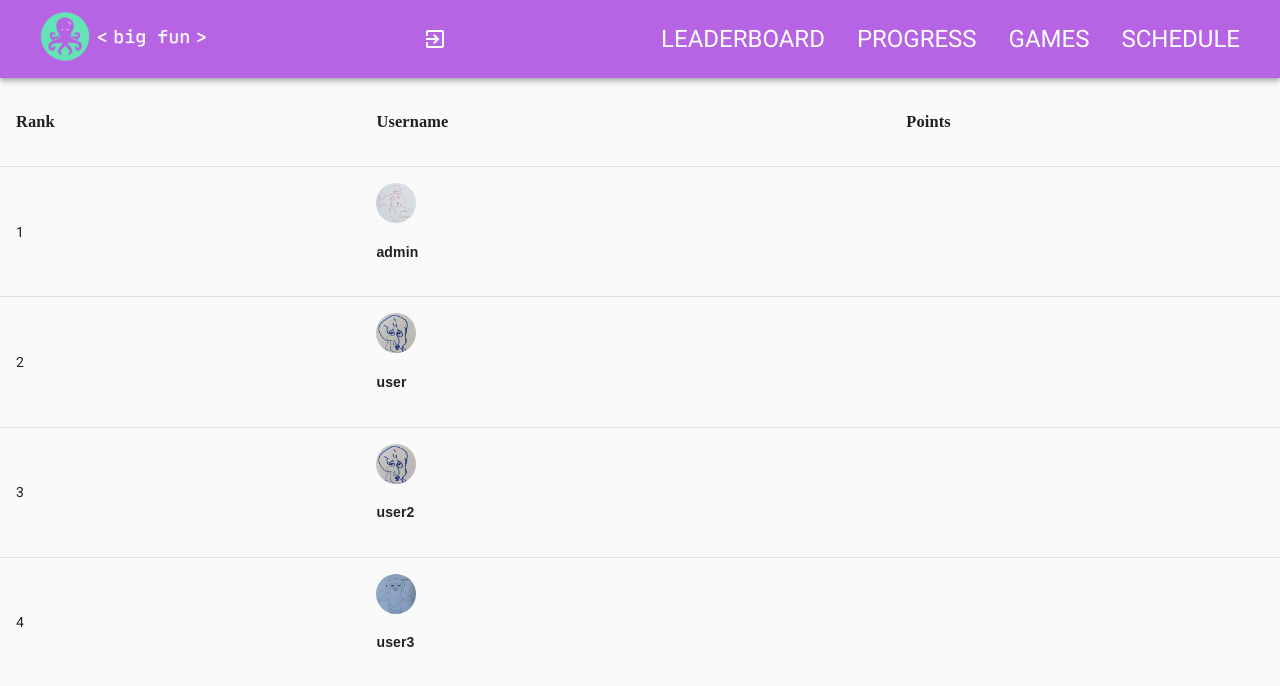
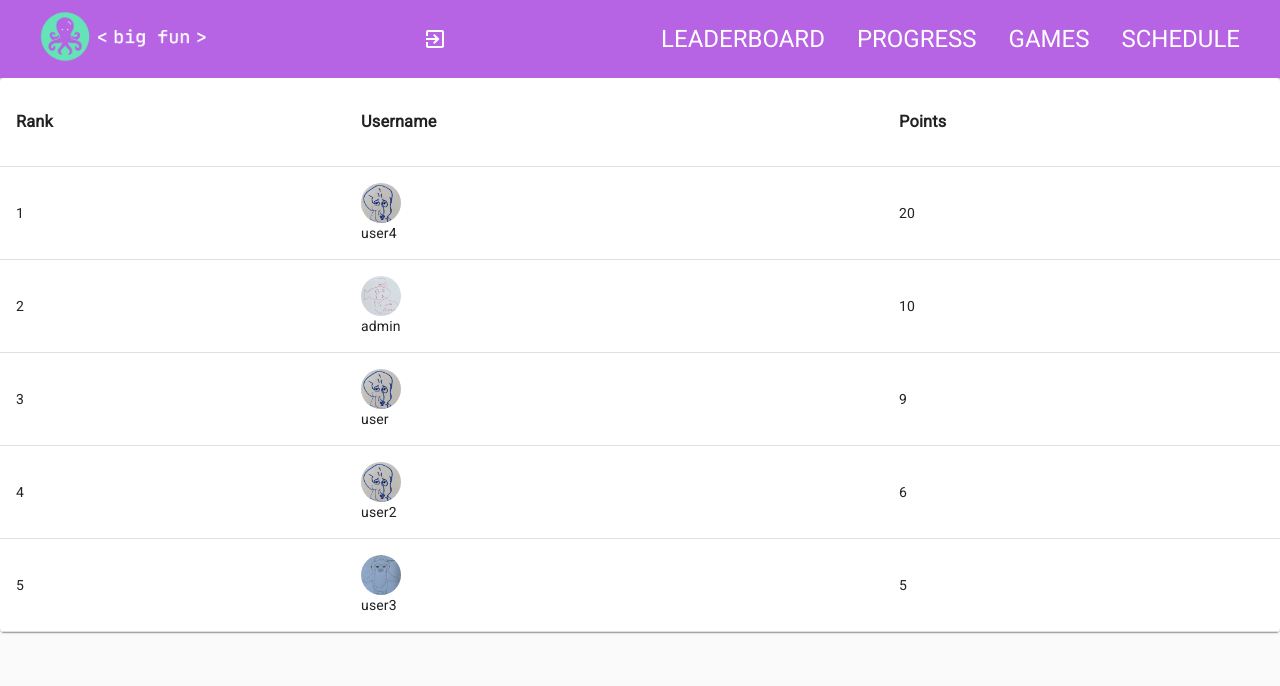
Before and after one commit to callanmurphy/Big-Fun-React-Site, a React (Create React App) app: page /leaderboard in a window 1280 px wide. Shown: the top 686 px of the page. Built offline with nearby package versions, Linux system fonts and the light colour scheme.

Commit message:
added paper to schedule and leaderboard and points to leaderboard.

```diff
--- a/src/backend/userAPI.js
+++ b/src/backend/userAPI.js
@@ -1,9 +1,9 @@
 const users = [
-  {id: 0, name: 'admin', password: 'admin', online: false, profilePic: 0, rivals: [1,2,3,4], status: 'Offline', rivalGames: [{rid: 1, date: "2021-05-24T15:30"}, {rid: 2, date: "2021-05-24T16:30"}]},
-  {id: 1, name: 'user', password: 'user', online: true, profilePic: 2, rivals: [0,2,4], status: 'Idle', rivalGames: [{rid: 0, date: "2021-05-24T15:30"}]},
-  {id: 2, name: 'user2', password: 'user2', online: true, profilePic: 2, rivals: [0,1,4], status: 'Playing Follow the Dot', rivalGames: [{rid: 0, date: "2021-05-24T16:30"}]},
-  {id: 3, name: 'user3', password: 'user3', online: true, profilePic: 1, rivals: [0,4], status: 'Playing Pong', rivalGames: []},
-  {id: 4, name: 'user4', password: 'user4', online: false, profilePic: 2, rivals: [0,1,2,3], status: 'Offline', rivalGames: []},
+  {id: 0, name: 'admin', password: 'admin', online: false, profilePic: 0, rivals: [1,2,3,4], status: 'Offline', rivalGames: [{rid: 1, date: "2021-05-24T15:30"}, {rid: 2, date: "2021-05-24T16:30"}], points: 10},
+  {id: 1, name: 'user', password: 'user', online: true, profilePic: 2, rivals: [0,2,4], status: 'Idle', rivalGames: [{rid: 0, date: "2021-05-24T15:30"}], points: 9},
+  {id: 2, name: 'user2', password: 'user2', online: true, profilePic: 2, rivals: [0,1,4], status: 'Playing Follow the Dot', rivalGames: [{rid: 0, date: "2021-05-24T16:30"}], points: 6},
+  {id: 3, name: 'user3', password: 'user3', online: true, profilePic: 1, rivals: [0,4], status: 'Playing Pong', rivalGames: [], points: 5},
+  {id: 4, name: 'user4', password: 'user4', online: false, profilePic: 2, rivals: [0,1,2,3], status: 'Offline', rivalGames: [], points: 20},
 ]
 
 export function getUser(id) {
--- a/src/components/Leaderboard/Leaderboard.css
+++ b/src/components/Leaderboard/Leaderboard.css
@@ -2,7 +2,7 @@
     display: inline-block
 }
 
-h4 {
+/* h4 {
     font-family: fantasy;
 }
 
@@ -12,4 +12,4 @@ h3 {
 
 text {
     font-family: monospace;
-}
+} */
--- a/src/components/Leaderboard/Leaderboard.js
+++ b/src/components/Leaderboard/Leaderboard.js
@@ -1,5 +1,5 @@
 import React, { Component } from "react";
-import { Table, TableBody, TableCell, TableRow, Avatar } from '@material-ui/core';
+import { Table, TableBody, TableCell, TableRow, Avatar, Paper } from '@material-ui/core';
 import { profilePictures } from "../Home"
 import { getUser } from "../../backend"
 import "./Leaderboard.css"
@@ -9,9 +9,10 @@ class Leaderboard extends Component {
   constructor(props) {
     super(props);
     const users = []
-    for (let id = 0; id < 4; id++) {
+    for (let id = 0; id < 5; id++) {
       users.push(getUser(id))
     }
+    users.sort((a, b) => (a.points < b.points) ? 1 : -1)
     this.state = {
       users: users
     }
@@ -26,8 +27,10 @@ class Leaderboard extends Component {
     console.log(profilePictures)
     return (
       <div>
+      <Paper>
         <Table className="leaderboard">
           <TableBody>
+
               <TableRow>
                 <TableCell>
                   <h3>Rank</h3>
@@ -46,7 +49,7 @@ class Leaderboard extends Component {
                 </TableCell>
                 <TableCell>
                   <Avatar alt="" src={profilePictures[user.profilePic].src}/>
-                  <h4>{user.name}</h4>
+                  {user.name}
                 </TableCell>
                 <TableCell>
                   {user.points}
@@ -55,6 +58,7 @@ class Leaderboard extends Component {
             ))}
           </TableBody>
         </Table>
+        </Paper>
       </div>
     );
   }
--- a/src/components/Schedule/Schedule.js
+++ b/src/components/Schedule/Schedule.js
@@ -1,4 +1,4 @@
-import { Table, TableBody, TableRow, TableCell, Button } from "@material-ui/core";
+import { Table, TableBody, TableRow, TableCell, Button, Paper } from "@material-ui/core";
 import { uid } from "react-uid";
 import React, { Component } from "react";
 import RivalForm  from "./rivalForm";
@@ -96,6 +96,7 @@ class Schedule extends Component {
   render() {
     return (
     <div>
+    <Paper>
       <div className="rivalForm">
         <RivalForm
           currUser={this.state.currUser}
@@ -138,6 +139,7 @@ class Schedule extends Component {
 
         </TableBody>
       </Table>
+      </Paper>
     </div>
     );
   }
```
